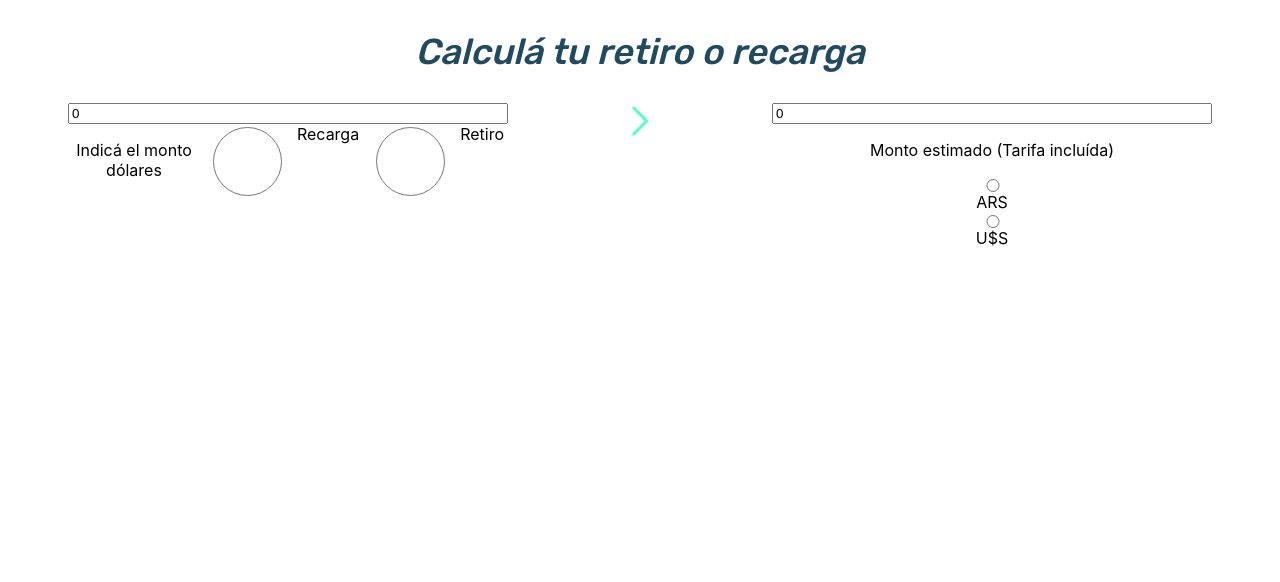
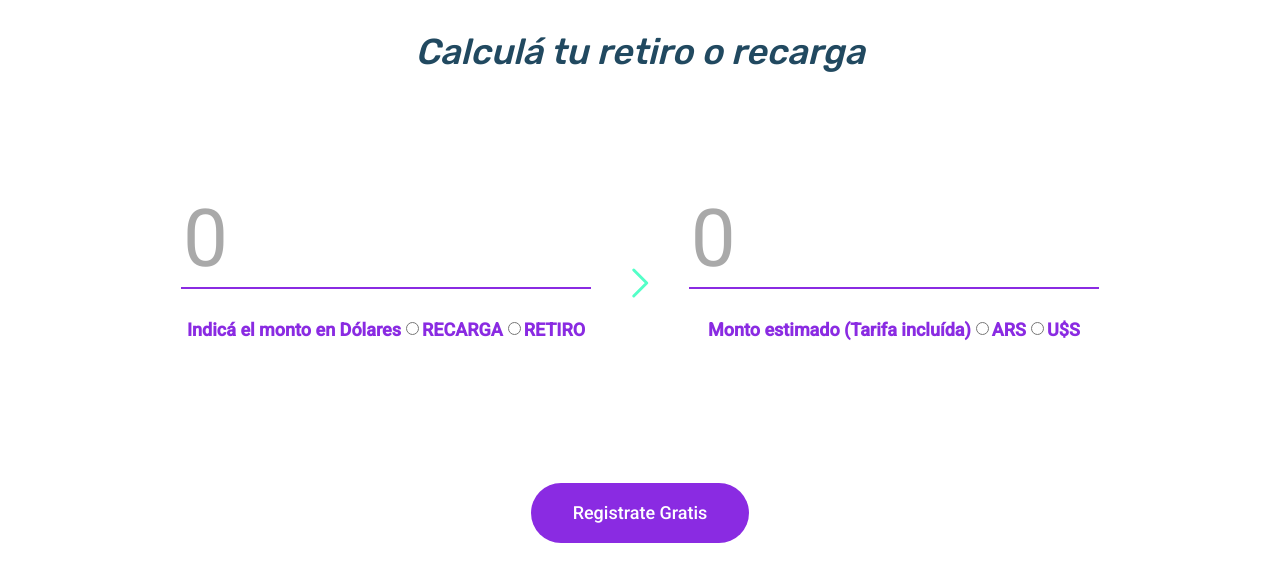
Before and after one commit to jonathanlevrero/NubiProyecto, a React (Create React App) app in the folder nubilanding/: page / in a window 1280 px wide. Shown: the top 582 px of the page. Built offline with nearby package versions, Linux system fonts and the light colour scheme.

Commit message:
agregue formulario con estilos, falta estilizar los input radio

```diff
--- a/nubilanding/src/components/calculadora/calculadora.js
+++ b/nubilanding/src/components/calculadora/calculadora.js
@@ -1,41 +1,38 @@
-import React from 'react';
-import styles from '../calculadora/styles.module.scss';
-import Flecha from '../../assets/ic_calculator_arrow.svg'
+import React from "react";
+import styles from "../calculadora/styles.module.scss";
+import Flecha from "../../assets/ic_calculator_arrow.svg";
 
 class Calculadora extends React.Component {
-    render () {
-        return(
-            <div className= {styles.contenedor}>
+  render() {
+    return (
+      <div className={styles.contenedor}>
         <div>
-                    <h2 className= {styles.titulo}>Calculá tu retiro o recarga</h2>
+          <h2 className={styles.titulo}>Calculá tu retiro o recarga</h2>
         </div>
-
-                <div className= {styles.calculadora}>
-                    <div className= {styles.seccion}>
-                        <input type='text' value= '0'/>
-                        <div className= {styles.selectores}>
-                            <p>Indicá el monto dólares</p>
-                            <input type="radio" id="recarga" value="recarga"/>
-                            <label htmlFor="recarga">Recarga</label>
-                            <input type="radio" id="retiro" name="gender" value="retiro"/>
-                            <label htmlFor="retiro">Retiro</label>
+        <form className={styles.calculadora}>
+          <div className= {styles.seccionValor}>
+            <input type='text' value='0' name='valor' id='valor' />
+            <label>Indicá el monto en Dólares</label>
+            <input type='radio' id='recarga' name='tipooperacion' value='recarga' />
+            <label htmlFor='recarga'>RECARGA</label>
+            <input type='radio' id='retiro' name='tipooperacion' value='retiro' />
+            <label htmlFor='retiro'>RETIRO</label>
           </div>
+          <div className={styles.flecha}>
+          <img src={Flecha} alt='Boton para Calcular' />
           </div>
-                    <div className= {styles.flecha}>
-                        <img src= {Flecha} />
+          <div className={styles.seccionValor}>
+            <input type='text' value='0' name='resultado' id='resultado' />
+            <label>Monto estimado (Tarifa incluída)</label>
+            <input type='radio' name='tipomoneda' value='Pesos' />
+            <label>ARS</label>
+            <input type='radio' name='tipomoneda' value='Dolares' />
+            <label>U$S</label>
           </div>
-                    <div className= {styles.seccion}>
-                        <input type='text' value= '0'/>
-                        <div className= {styles.selectores}></div>
-                            <p>Monto estimado (Tarifa incluída)</p>
-                            <input type="radio" id="pesos" value="pesos"/>
-                            <label htmlFor="pesos">ARS</label>
-                            <input type="radio" id="dolares" name="gender" value="dolares"/>
-                            <label htmlFor="dolares">U$S</label>
+        </form>
+        <button className={styles.boton}>Registrate Gratis</button>
       </div>
-                    </div>
-            </div>
-        )
+    );
   }
 }
 
--- a/nubilanding/src/components/calculadora/styles.module.scss
+++ b/nubilanding/src/components/calculadora/styles.module.scss
@@ -4,7 +4,7 @@
 }
 
 .titulo {
-    font-family: 'Rubik';
+  font-family: "Rubik";
   font-size: 36px;
   font-style: italic;
   font-weight: 500;
@@ -13,43 +13,54 @@
 }
 
 .calculadora {
-    width: 100%;
+  width: 90%;
   display: flex;
+  align-items: center;
+  justify-content: center;
+  margin: 10% 5%;
 }
 
-.seccion {
-    width: 45%;
+.seccionValor {
+  width: 42%;
   display: flex;
-    flex-direction: column;
-    align-items: center;
+  align-items: flex-start;
+  justify-content: center;
+  flex-wrap: wrap;
 }
 
-.seccion input {
-    width: 75%;
+.seccionValor input:first-child {
+  width: 84%;
+  height: 75px;
+  font-size: 80px;
+  font-family: "Roboto";
+  color: darkgray;
+  border: transparent;
+  border-bottom: solid 2px blueviolet;
+  margin-bottom: 30px;
+  padding-bottom: 10px;
 }
 
-.selectores {
-    width: 75%;
-    display: flex;
-}
-
-.selectores p {
-    width: 100%;
+label {
+  font-size: 18px;
+  font-family: "Roboto";
+  font-weight: 600;
+  color: blueviolet;
 }
 
 .flecha {
-    width: 10%;
+  margin-top: 30px;
 }
+
 .boton {
   margin-top: 15px;
-    font-family: 'Roboto';
+  font-family: "Roboto";
   font-size: 18px;
   font-weight: 500;
   text-align: center;
   color: #ffffff;
-    background-color: #567efb;
+  background-color: blueviolet;
   border-radius: 30px;
   border: transparent;
-    width: 42%;
+  width: 17%;
   height: 60px;
 }
```
Lines whose indentation alone changed are shown as unchanged.
